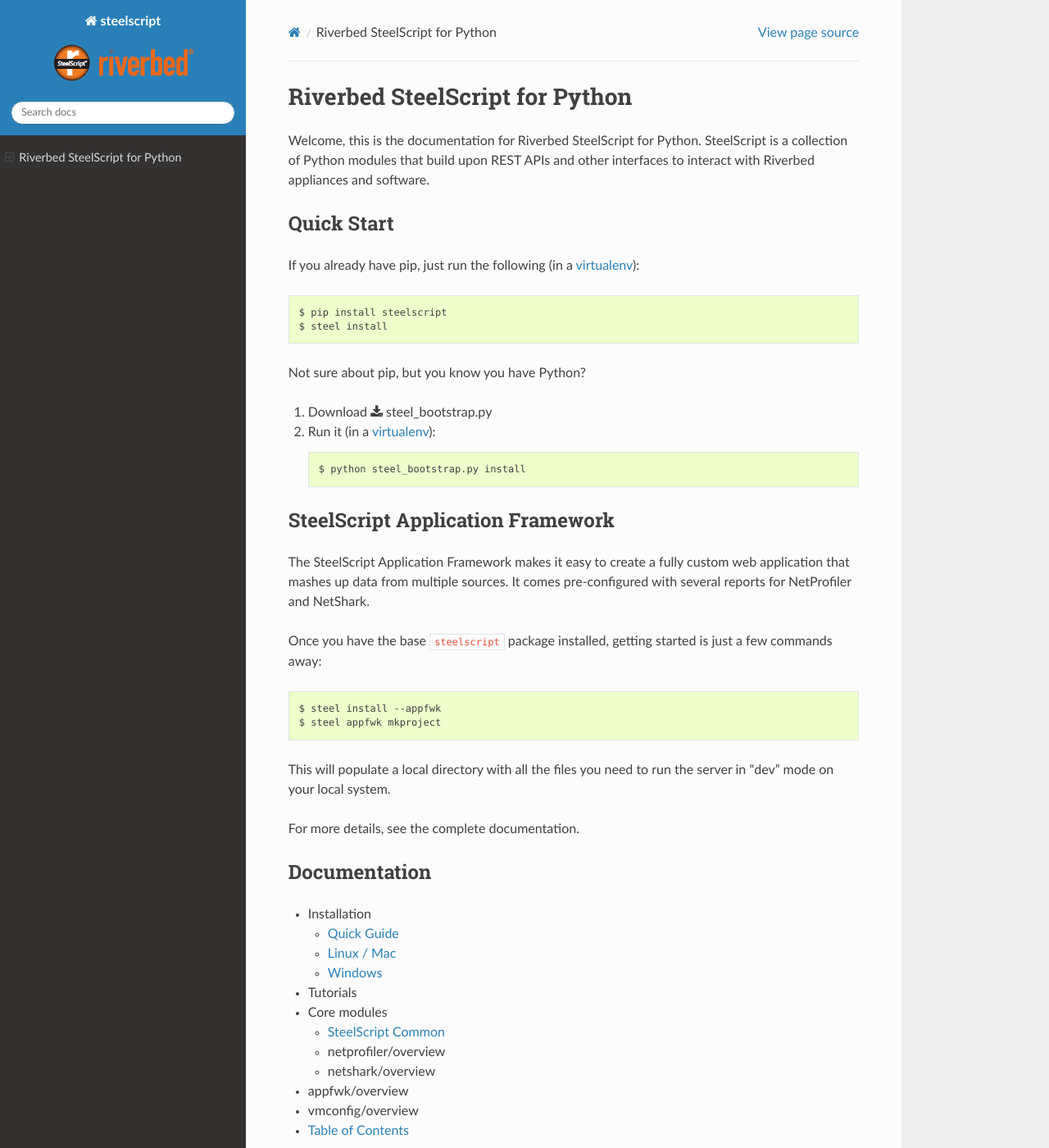
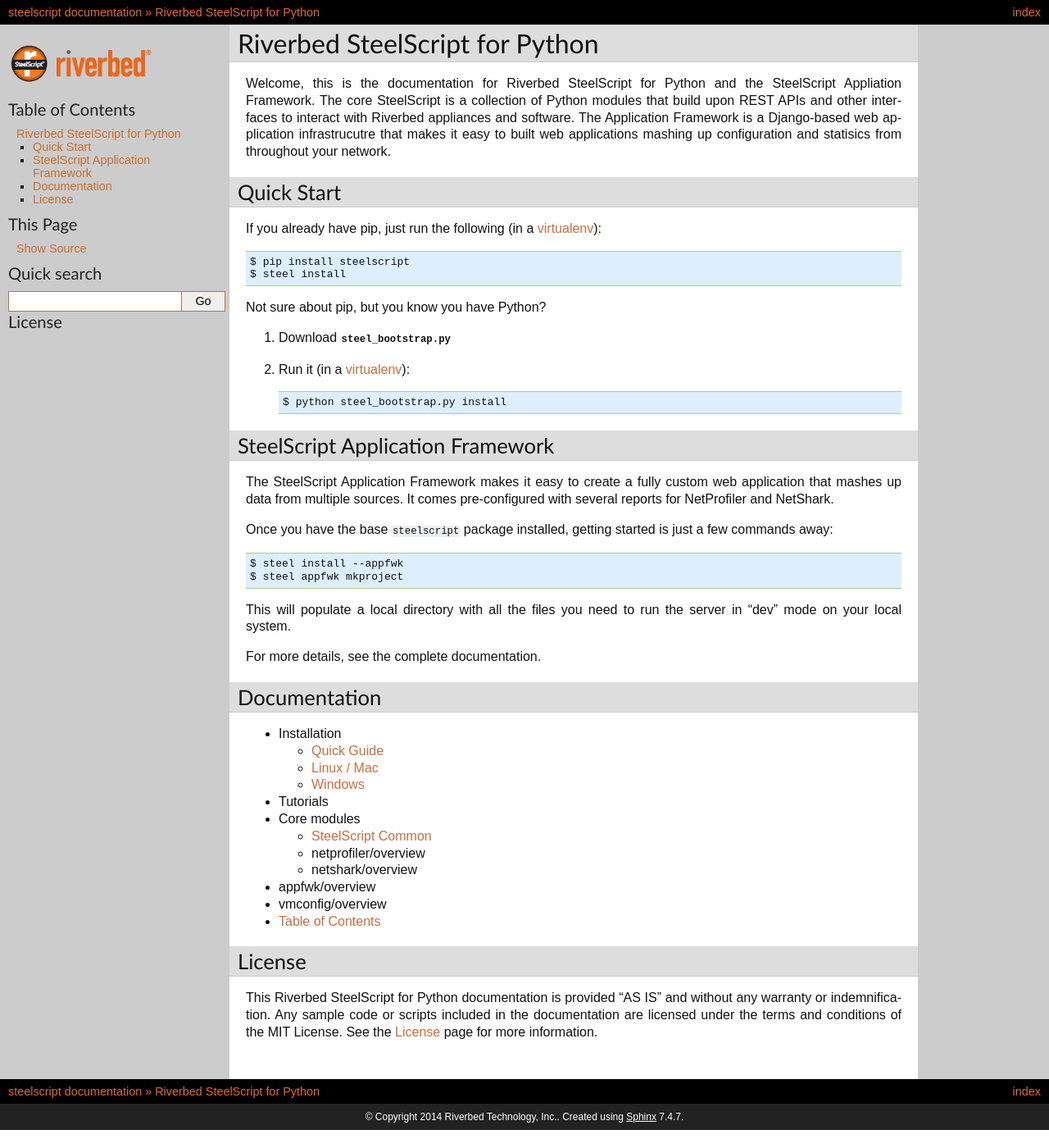
Before and after one commit to riverbed/steelscript, a Sphinx documentation site: the page built from docs/index.rst, in a window 1280 px wide and 1400 px high. Shown: the whole window at 82% size. Built offline with Sphinx 7.4.7, drawn with Linux system fonts in a browser that asks for light colours; pages that are not in the unit, such as notebooks, are missing from menus; the version number could not be read and is left out; some of the changed text lies outside the part shown.

Commit message:
Docs: Minor tweaks to style

```diff
--- a/docs/conf.py
+++ b/docs/conf.py
@@ -107,12 +107,7 @@
 
 # The theme to use for HTML and HTML Help pages.  See the documentation for
 # a list of builtin themes.
-try:
-    import sphinx_rtd_theme
-    html_theme = 'sphinx_rtd_theme'
-    html_theme_path=[sphinx_rtd_theme.get_html_theme_path()]
-except ImportError:
-    html_theme = 'default'
+html_theme = 'default'
 
 # Theme options are theme-specific and customize the look and feel of a theme
 # further.  For a list of options available for each theme, see the
--- a/docs/index.rst
+++ b/docs/index.rst
@@ -1,10 +1,13 @@
 Riverbed SteelScript for Python
 ===============================
 
-Welcome, this is the documentation for Riverbed SteelScript for Python.
-SteelScript is a collection of Python modules that build upon
-REST APIs and other interfaces to interact with Riverbed appliances
-and software.
+Welcome, this is the documentation for Riverbed SteelScript for Python
+and the SteelScript Appliation Framework.  The core SteelScript is a
+collection of Python modules that build upon REST APIs and other
+interfaces to interact with Riverbed appliances and software.
+The Application Framework is a Django-based web application infrastrucutre
+that makes it easy to built web applications mashing up configuration
+and statisics from throughout your network.
 
 Quick Start
 -----------
```
